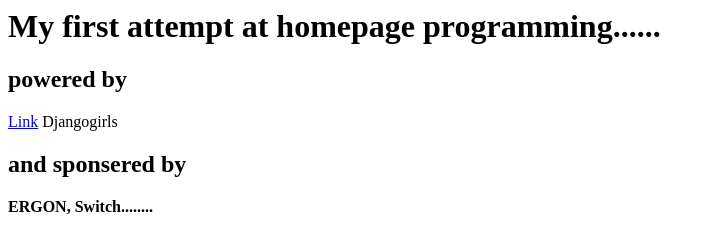
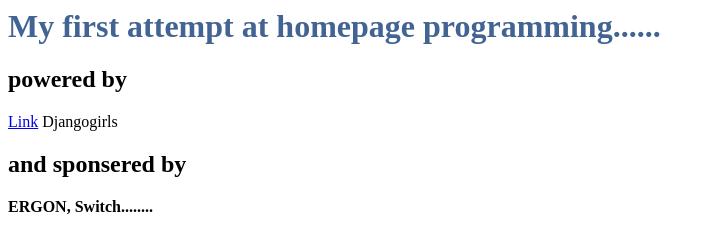
Before and after one commit to CarrieMichelle/carriemichelle.github.io, a plain HTML site: page index.html in a window 1280 px wide. Shown: the whole page, without its empty margins (0-715 px from the left). Drawn offline with Linux system fonts and the light colour scheme.

Commit message:
title colour

```diff
--- a/index.html
+++ b/index.html
@@ -5,5 +5,6 @@
       <a href="http://djangogirls.org/">Link</a> <text>Djangogirls</text>
       <h2>and sponsered by</h2>
       <strong>ERGON, Switch........</strong>
+      <link rel="stylesheet" href="main.css">
 </body>
 </html>
--- /dev/null
+++ b/main.css
@@ -0,0 +1,3 @@
+h1 {
+    color: #426493;
+}
```
